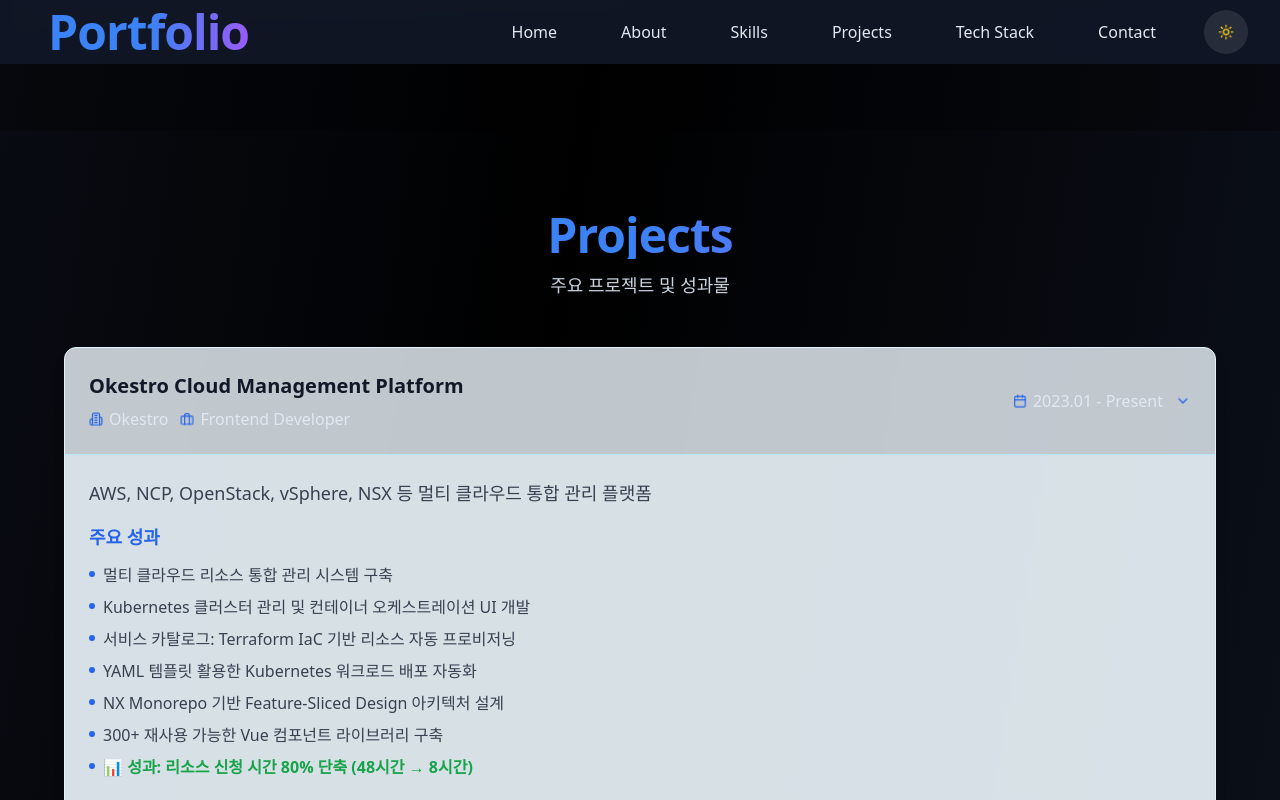
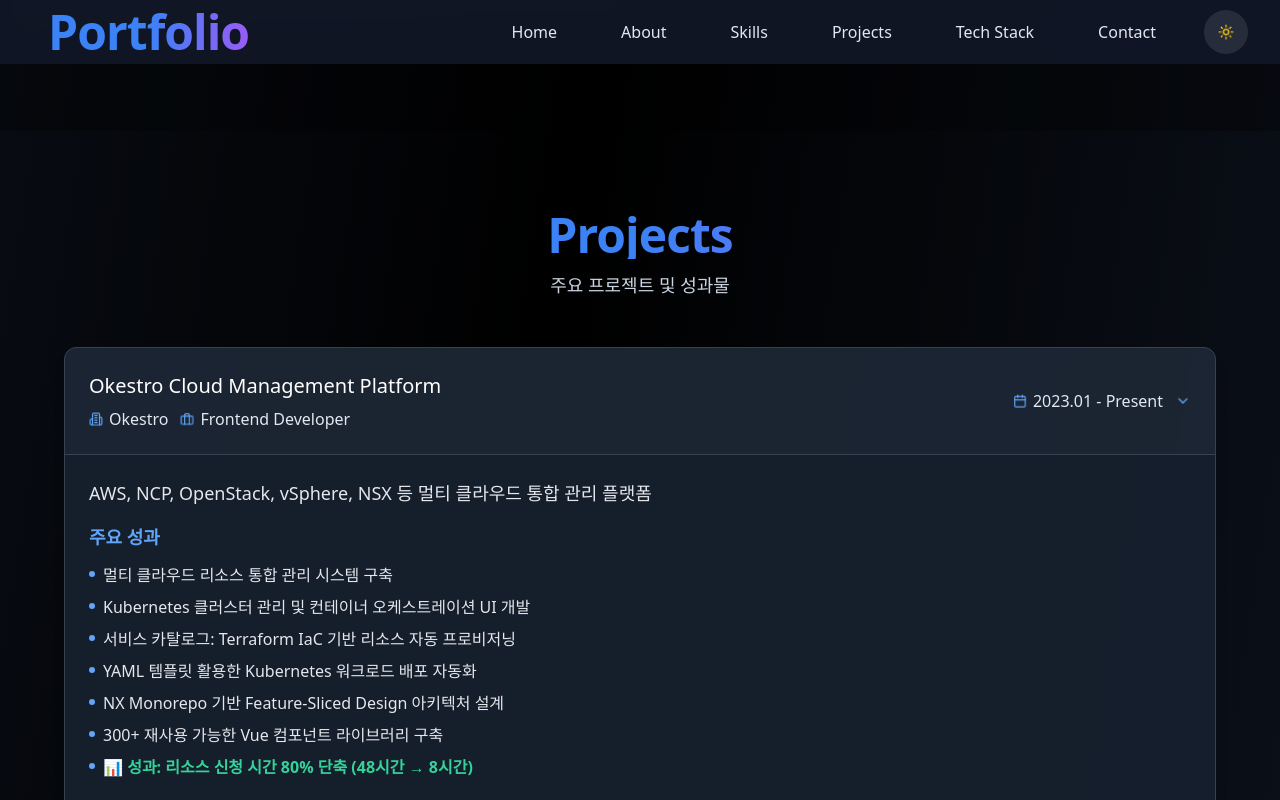
Before and after one commit to rlgus120712-wq/portfolio-khjo, a Next.js app: page / in a window 1280 px wide. Both pictures are taken after a click on the element 640 px from the left and 4862 px from the top of the page. Shown: the part 4462-5262 px from the top of the page. Built offline with nearby package versions, Linux system fonts and the light colour scheme.

Commit message:
Update Projects component background to match chart area dark gray color

```diff
--- a/src/components/Projects.tsx
+++ b/src/components/Projects.tsx
@@ -59,18 +59,18 @@
                 initial={{ opacity: 0, y: 20 }}
                 animate={inView ? { opacity: 1, y: 0 } : {}}
                 transition={{ duration: 0.5, delay: index * 0.05 }} // 지연 시간 단축
-                className="bg-sky-50/80 backdrop-blur-sm border border-sky-100 rounded-xl overflow-hidden shadow-lg"
+                className="bg-gray-800/90 backdrop-blur-sm border border-gray-700 rounded-xl overflow-hidden shadow-lg"
               >
                 {/* 아코디언 헤더 - 클릭 가능한 영역 */}
                 <div
-                  className="p-4 sm:p-6 cursor-pointer hover:bg-sky-100/50 transition-colors duration-200"
+                  className="p-4 sm:p-6 cursor-pointer hover:bg-gray-700/50 transition-colors duration-200"
                   onClick={() => toggleExpanded(index)}
                 >
                   <div className="flex items-center justify-between">
                     {/* 왼쪽: 제목과 회사 정보 */}
                     <div className="flex-1 pr-4">
                       <div className="flex items-center gap-3 mb-2">
-                        <h3 className="text-lg sm:text-xl font-bold text-gray-900 leading-tight">
+                        <h3 className="text-lg sm:text-xl font-bold text-white leading-tight">
                           {project.title}
                         </h3>
                         {project.link && (
@@ -81,20 +81,20 @@
                             onClick={(e) => e.stopPropagation()}
                             className="flex-shrink-0 p-1.5 bg-blue-500/20 hover:bg-blue-500/30 rounded-md transition-colors"
                           >
-                            <ExternalLink className="w-4 h-4 text-blue-600" />
+                            <ExternalLink className="w-4 h-4 text-blue-400" />
                           </a>
                         )}
                       </div>
 
-                      <div className="flex flex-wrap items-center gap-3 text-sm text-gray-600">
+                      <div className="flex flex-wrap items-center gap-3 text-sm text-gray-300">
                         {project.company && (
                           <div className="flex items-center gap-1.5">
-                            <Building2 className="w-4 h-4 text-blue-600" />
+                            <Building2 className="w-4 h-4 text-blue-400" />
                             <span>{project.company}</span>
                           </div>
                         )}
                         <div className="flex items-center gap-1.5">
-                          <Briefcase className="w-4 h-4 text-blue-600" />
+                          <Briefcase className="w-4 h-4 text-blue-400" />
                           <span>{project.role}</span>
                         </div>
                       </div>
@@ -102,8 +102,8 @@
 
                     {/* 오른쪽: 기간과 펼치기 버튼 */}
                     <div className="flex items-center gap-3">
-                      <div className="flex items-center gap-1.5 text-sm text-gray-600">
-                        <Calendar className="w-4 h-4 text-blue-600" />
+                      <div className="flex items-center gap-1.5 text-sm text-gray-300">
+                        <Calendar className="w-4 h-4 text-blue-400" />
                         <span className="whitespace-nowrap">{project.period}</span>
                       </div>
 
@@ -113,9 +113,9 @@
                         className="flex-shrink-0"
                       >
                         {isExpanded ? (
-                          <ChevronUp className="w-5 h-5 text-blue-600" />
+                          <ChevronUp className="w-5 h-5 text-blue-400" />
                         ) : (
-                          <ChevronDown className="w-5 h-5 text-blue-600" />
+                          <ChevronDown className="w-5 h-5 text-blue-400" />
                         )}
                       </motion.div>
                     </div>
@@ -130,27 +130,27 @@
                       animate={{ height: 'auto', opacity: 1 }}
                       exit={{ height: 0, opacity: 0 }}
                       transition={{ duration: 0.3, ease: 'easeInOut' }}
-                      className="overflow-hidden border-t border-sky-200"
+                      className="overflow-hidden border-t border-gray-700"
                     >
-                      <div className="px-4 sm:px-6 py-4 sm:py-6 bg-sky-50/50">
+                      <div className="px-4 sm:px-6 py-4 sm:py-6 bg-gray-900/50">
                         {/* 프로젝트 설명 */}
-                        <p className="text-gray-700 text-base sm:text-lg mb-4 leading-relaxed">
+                        <p className="text-gray-200 text-base sm:text-lg mb-4 leading-relaxed">
                           {project.description}
                         </p>
 
                         {/* 주요 성과 */}
                         <div className="mb-4">
-                          <h4 className="text-blue-600 font-semibold mb-3 text-base sm:text-lg">
+                          <h4 className="text-blue-400 font-semibold mb-3 text-base sm:text-lg">
                             주요 성과
                           </h4>
                           <div className="space-y-2">
                             {project.highlights.map((highlight, i) => (
                               <div key={i} className="flex items-start gap-2">
-                                <div className="flex-shrink-0 w-1.5 h-1.5 bg-blue-600 rounded-full mt-2"></div>
+                                <div className="flex-shrink-0 w-1.5 h-1.5 bg-blue-400 rounded-full mt-2"></div>
                                 <p className={`text-sm sm:text-base leading-relaxed ${
                                   highlight.startsWith('📊 성과:')
-                                    ? 'text-green-600 font-semibold'
-                                    : 'text-gray-700'
+                                    ? 'text-green-400 font-semibold'
+                                    : 'text-gray-200'
                                 }`}>
                                   {highlight}
                                 </p>
@@ -161,14 +161,14 @@
 
                         {/* 기술 스택 */}
                         <div>
-                          <h4 className="text-blue-600 font-semibold mb-3 text-base sm:text-lg">
+                          <h4 className="text-blue-400 font-semibold mb-3 text-base sm:text-lg">
                             기술 스택
                           </h4>
                           <div className="flex flex-wrap gap-2">
                             {project.tech.map((tech) => (
                               <span
                                 key={tech}
-                                className="px-3 py-1 bg-blue-100 text-blue-700 rounded text-sm font-medium"
+                                className="px-3 py-1 bg-blue-500/20 text-blue-300 rounded text-sm font-medium"
                               >
                                 {tech}
                               </span>
```
